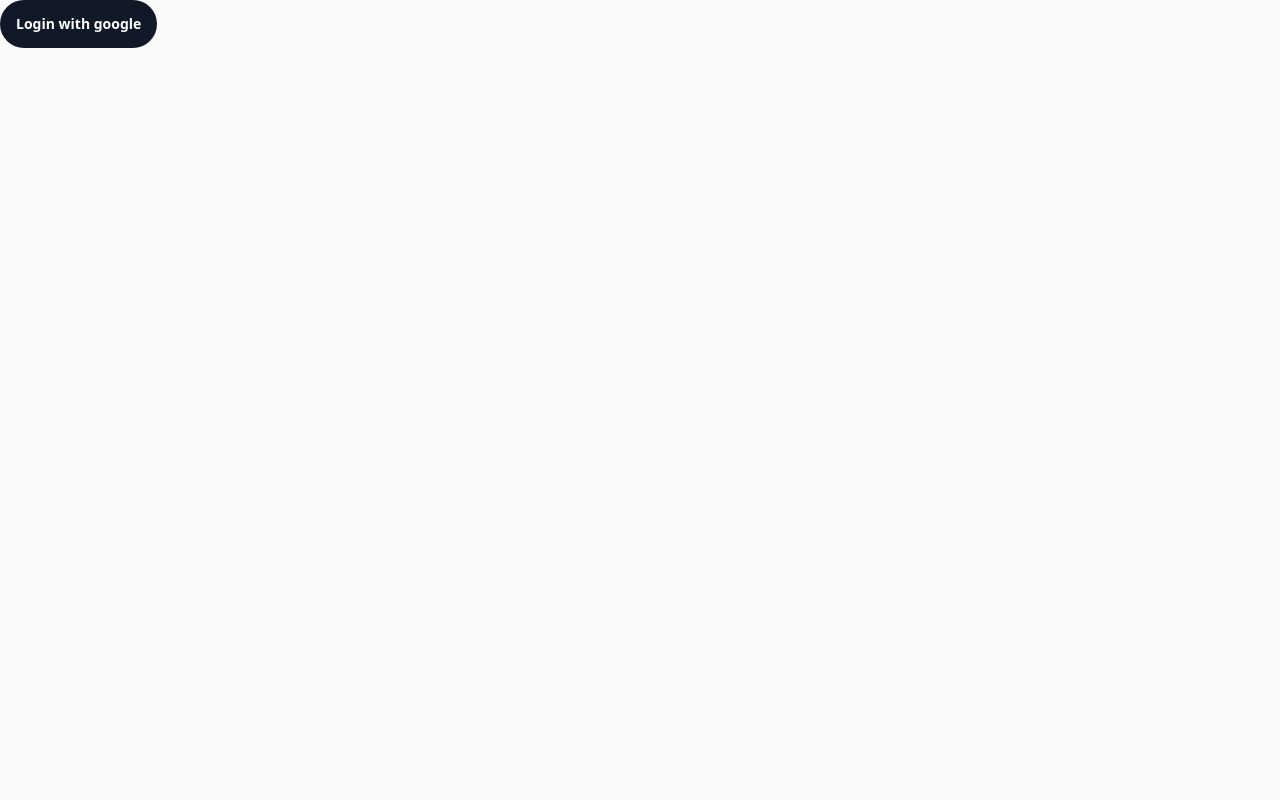
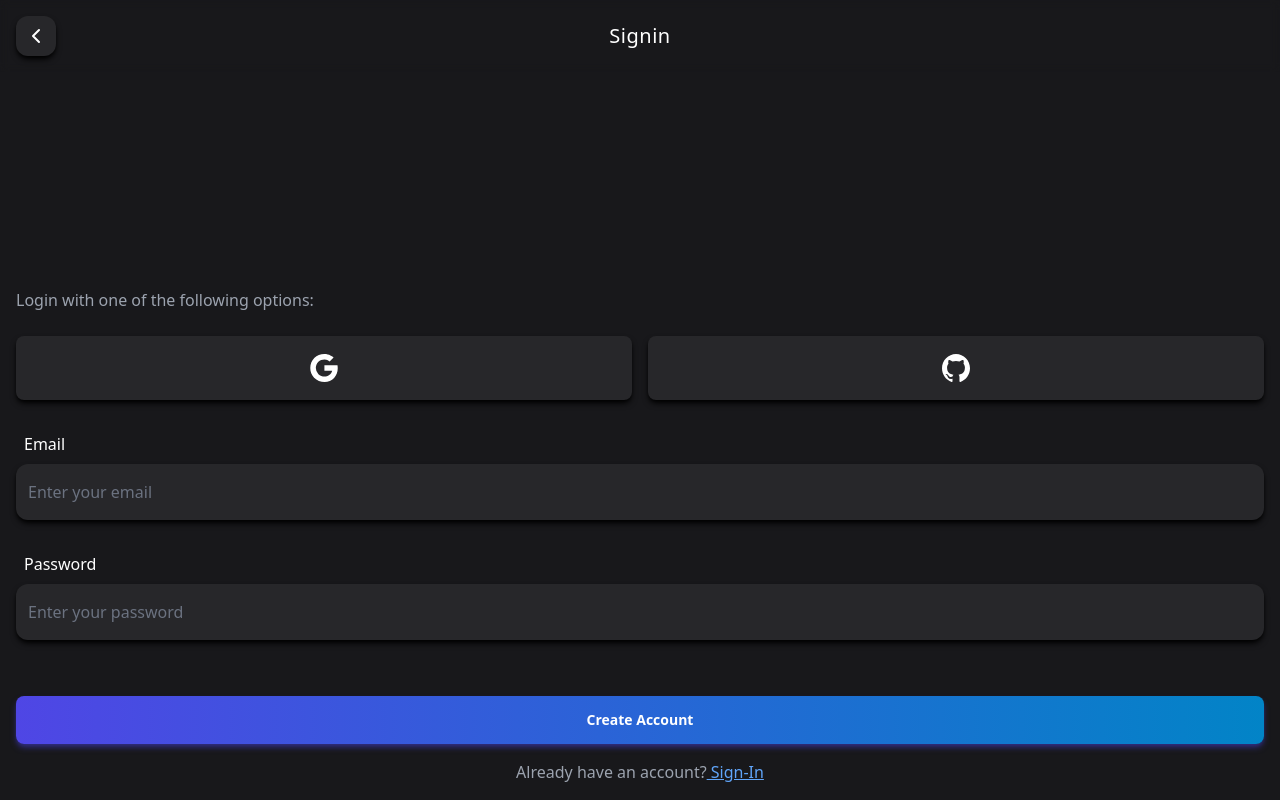
Before and after one commit to ImRayy/ExpenseManager, a Next.js app: page /signin in a window 1280 px wide. Built offline with nearby package versions, Linux system fonts and the light colour scheme; no server answers.

Commit message:
Updated signin ui

```diff
--- /dev/null
+++ b/components/auth/EmailPass.tsx
@@ -0,0 +1,44 @@
+import Button from "../ui/Button";
+import Input from "../ui/Input";
+import React from "react";
+
+const EmailPass = () => {
+  const inputs = [
+    {
+      type: "email",
+    },
+    {
+      type: "password",
+    },
+  ];
+  return (
+    <div className="flex flex-col gap-8 p-4">
+      {inputs.map((input, index) => (
+        <Input
+          key={index}
+          id={input.type}
+          type={input.type}
+          name={input.type}
+          label={input.type}
+          placeholder={`Enter your ${input.type}`}
+          className="w-full rounded-xl border-none bg-zinc-800 py-4 shadow-md shadow-black"
+        />
+      ))}
+      <div className="fixed bottom-0 left-0 w-full p-4 ">
+        <Button
+          variant="gradient_blue"
+          rounded="lg"
+          className="w-full shadow-md shadow-indigo-900"
+        >
+          Create Account
+        </Button>
+        <div className="mt-4 text-center font-medium text-gray-400">
+          Already have an account?
+          <span className="text-blue-400 underline"> Sign-In</span>
+        </div>
+      </div>
+    </div>
+  );
+};
+
+export default EmailPass;
--- a/components/auth/SignInArea.tsx
+++ b/components/auth/SignInArea.tsx
@@ -1,7 +1,14 @@
+import ThirdPartyProviders from "./ThirdPartyProviders";
+import EmailPass from "./EmailPass";
 import React from "react";
 
 const SignInArea = () => {
-  return <div>SignInArea</div>;
+  return (
+    <div className="flex flex-col justify-end  text-white">
+      <ThirdPartyProviders />
+      <EmailPass />
+    </div>
+  );
 };
 
 export default SignInArea;
--- /dev/null
+++ b/components/auth/ThirdPartyProviders.tsx
@@ -0,0 +1,44 @@
+import {
+  useSignInWithGoogle,
+  useSignInWithGithub,
+} from "react-firebase-hooks/auth";
+import { auth } from "@/lib/clientApp";
+import Google from "../icons/Google";
+import Github from "../icons/Github";
+import Button from "../ui/Button";
+import React from "react";
+
+const ThirdPartyProviders = () => {
+  const [signInWithGoogle, googleLoading, googleError] =
+    useSignInWithGoogle(auth);
+
+  const [signInWithGithub, githubLoading, githubError] =
+    useSignInWithGithub(auth);
+
+  const buttonClass = "h-16 w-full shadow-md shadow-black bg-zinc-800";
+  return (
+    <div className="p-4">
+      <span className="mb-6 block text-gray-400">
+        Login with one of the following options:
+      </span>
+      <div className="flex gap-4">
+        <Button
+          className={`${buttonClass}`}
+          rounded="lg"
+          onClick={() => signInWithGoogle()}
+        >
+          <Google className="h-8 w-8" />
+        </Button>
+        <Button
+          className={`${buttonClass}`}
+          rounded="lg"
+          onClick={() => signInWithGithub()}
+        >
+          <Github className="h-8 w-8" />
+        </Button>
+      </div>
+    </div>
+  );
+};
+
+export default ThirdPartyProviders;
--- a/pages/signin.tsx
+++ b/pages/signin.tsx
@@ -1,16 +1,18 @@
-import { useSignInWithGoogle, useAuthState } from "react-firebase-hooks/auth";
-import Button from "@/components/ui/Button";
-import { auth } from "@/lib/clientApp";
+import SignInArea from "@/components/auth/SignInArea";
+import Header from "@/components/ui/Header";
 import React from "react";
 
 const Signin = () => {
-  const [signInWithGoogle, user, loading, error] = useSignInWithGoogle(auth);
-  const [authUser, authLoading, authError] = useAuthState(auth);
-  console.log(authUser);
-
   return (
-    <div>
-      <Button onClick={() => signInWithGoogle()}>Login with google</Button>
+    <div className="flex min-h-screen flex-col justify-center bg-zinc-900">
+      <Header
+        isFixed={true}
+        showPathName={true}
+        customButtonClass="rounded-xl bg-zinc-800 text-white border-none shadow-md shadow-black hover:bg-zinc-700"
+      />
+      <div className="fixed bottom-36 w-full">
+        <SignInArea />
+      </div>
     </div>
   );
 };
```
